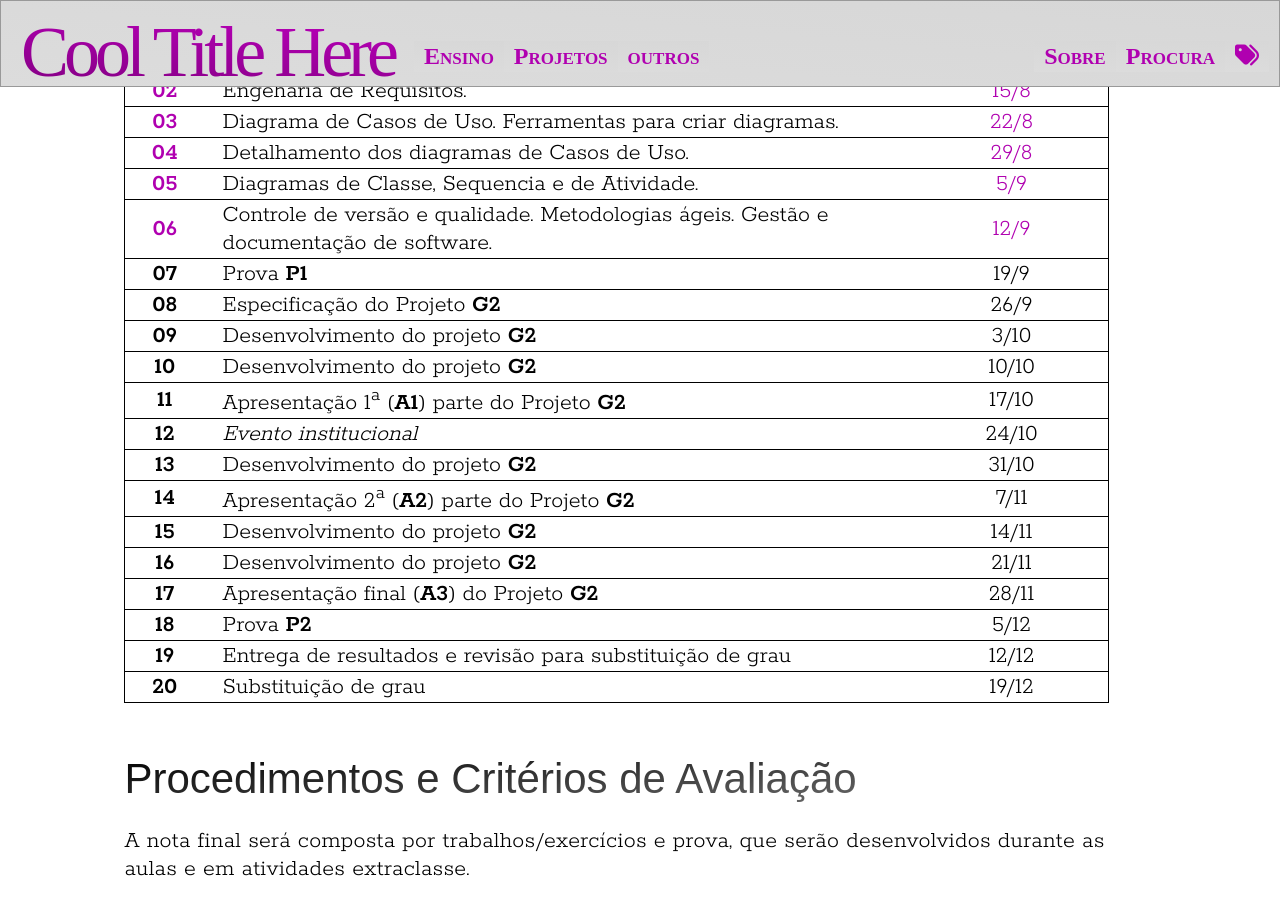
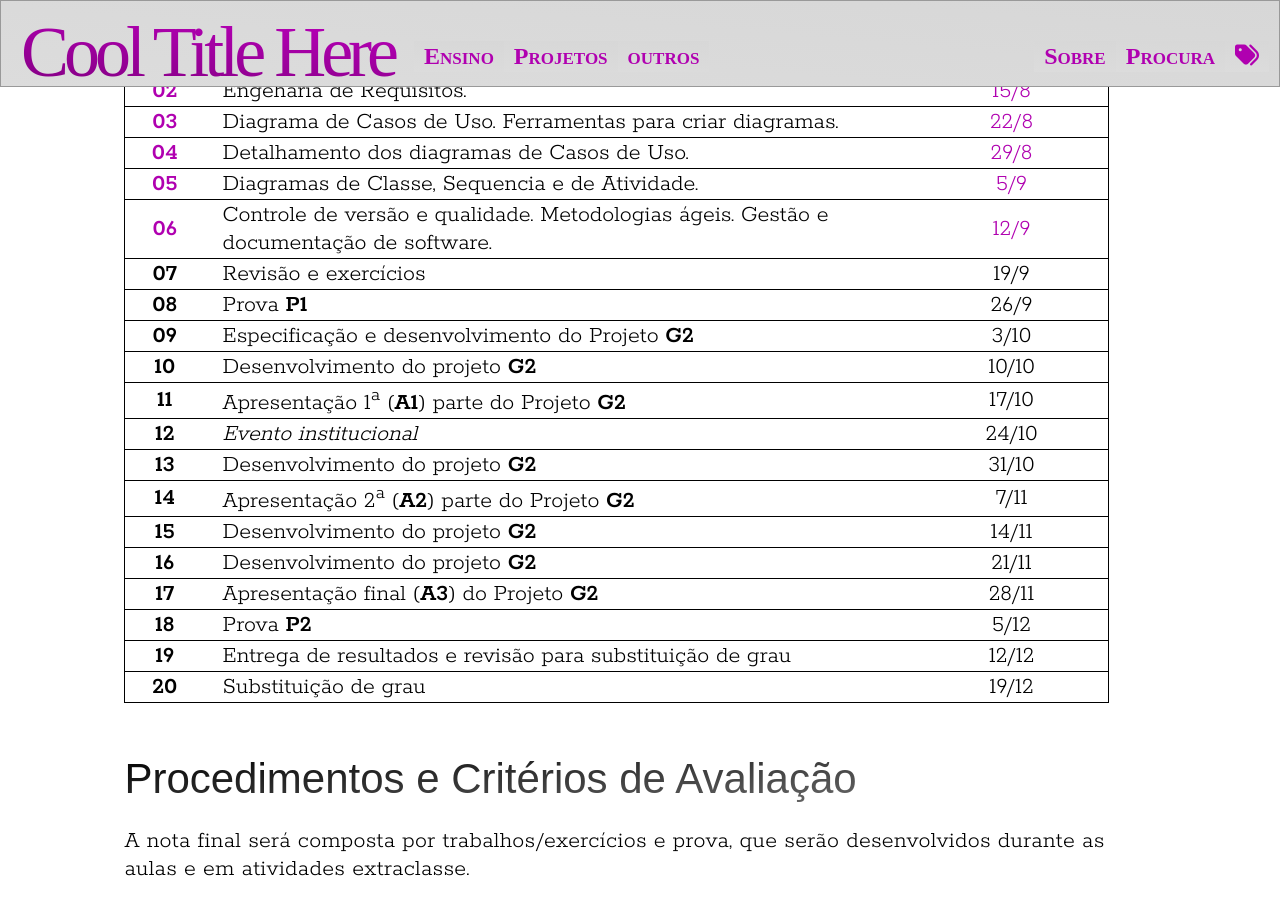
Before and after one commit to rafasgj/rafaeljeffman.com, a Jekyll site: the page built from teaching/lasalle/2023-02-engswlab.md, in a window 1280 px wide and 900 px high, scrolled down 1905 px. Built offline with Jekyll 4.4.1, drawn with Linux system fonts in a browser that asks for light colours; some web fonts are replaced.

Commit message:
lasalle/engswlab: Fix dates

```diff
--- a/teaching/lasalle/2023-02-engswlab.md
+++ b/teaching/lasalle/2023-02-engswlab.md
@@ -71,9 +71,9 @@ Aulas expositivas, debates em grupo e exercícios práticos.
 | [**04**](lectures/engswlab/lecture-04) | Detalhamento dos diagramas de Casos de Uso. | [29/8](lectures/engswlab/lecture-04) |
 | [**05**](lectures/engswlab/lecture-05) | Diagramas de Classe, Sequencia e de Atividade. | [5/9](lectures/engswlab/lecture-05) |
 | [**06**](lectures/engswlab/lecture-06) | Controle de versão e qualidade. Metodologias ágeis. Gestão e documentação de software. | [12/9](lectures/engswlab/lecture-06) |
-| **07** | Prova **P1** | 19/9 |
-| **08** | Especificação do Projeto **G2** | 26/9 |
-| **09** | Desenvolvimento do projeto **G2** | 3/10 |
+| **07** | Revisão e exercícios | 19/9 |
+| **08** | Prova **P1** | 26/9 |
+| **09** | Especificação e desenvolvimento do Projeto **G2** | 3/10 |
 | **10** | Desenvolvimento do projeto **G2** | 10/10 |
 | **11** | Apresentação 1<sup>a</sup> (**A1**) parte do Projeto **G2** | 17/10 |
 | **12** | _Evento institucional_ | 24/10 |
```
